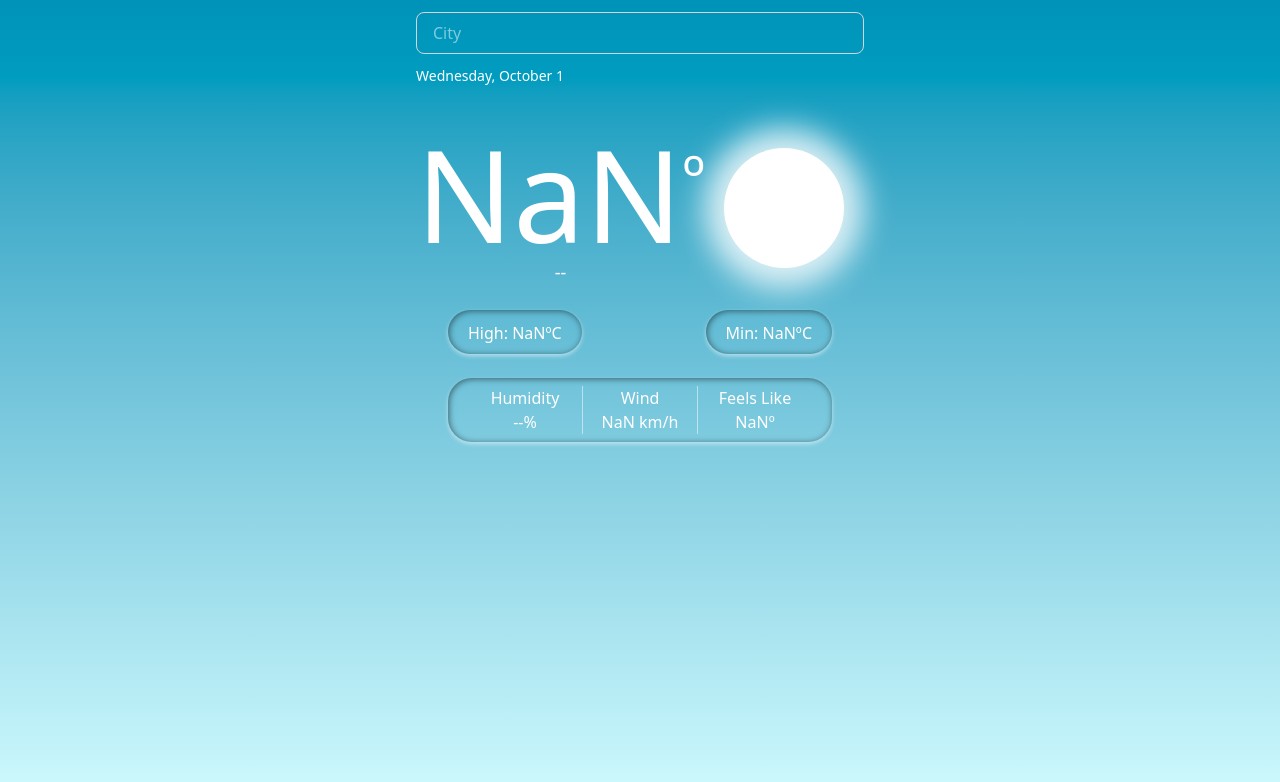
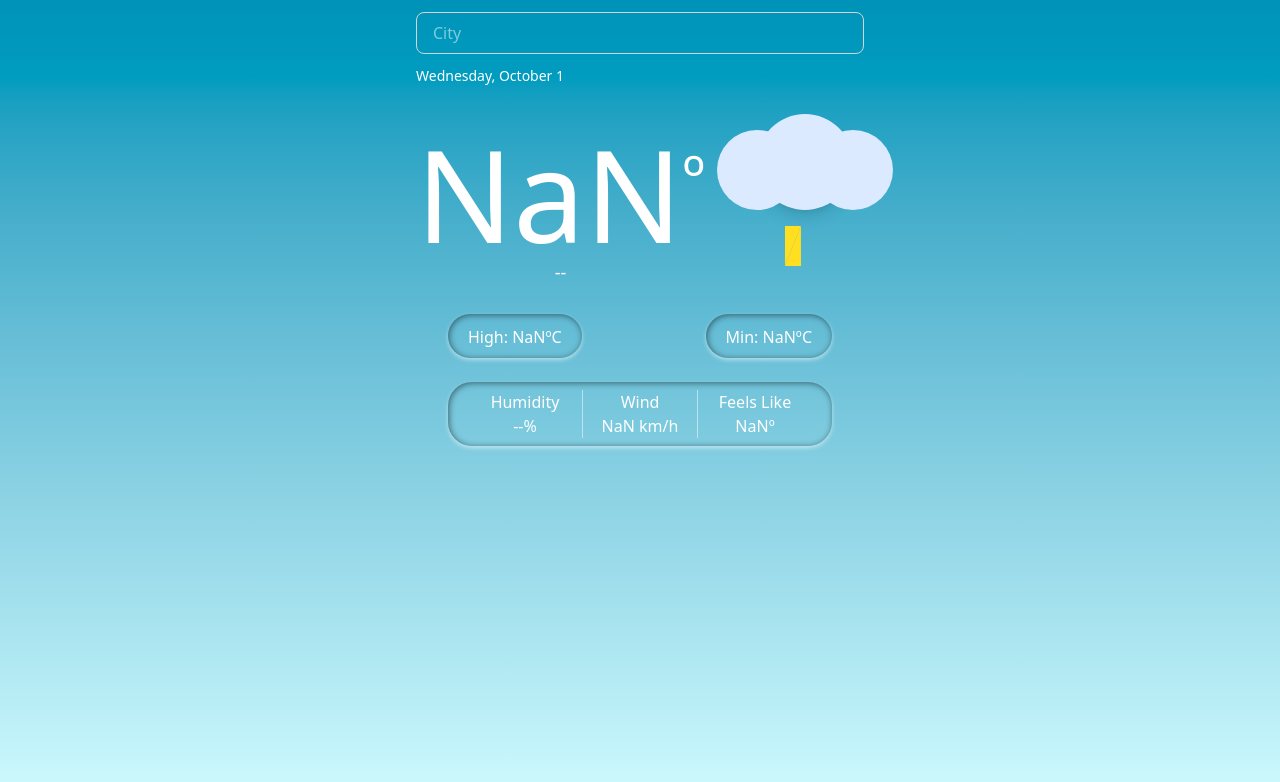
Before and after one commit to Radu-A/weather-app, a React (Vite) app: page / in a window 1280 px wide. Shown: the top 782 px of the page. Built offline with nearby package versions, Linux system fonts and the light colour scheme; no server answers.

Commit message:
started/new thunder icon

```diff
--- a/src/components/Banner.jsx
+++ b/src/components/Banner.jsx
@@ -1,4 +1,9 @@
 import WeatherIcon from "../shapes/GetShape.jsx";
+import Moon from "../shapes/Moon.jsx";
+import Rain from "../shapes/Rain.jsx";
+import Sun from "../shapes/Rain.jsx";
+import Cloud from "../shapes/Cloud.jsx";
+import Thunder from "../shapes/Thunder.jsx";
 import { capitalize } from "../utils/text.js";
 import iconSad from "../assets/icons/icon_sad.svg";
 
@@ -38,8 +43,9 @@ export default function Banner({ weatherData, error }) {
           </h1>
           <h3 className="text-lg">{desc}</h3>
         </div>
-        <div className="iconContainer flex-1 flex content-center items-center">
-          <WeatherIcon iconCode={iconCode}></WeatherIcon>
+        <div className="icon-container flex-1 flex justify-center items-center">
+          {/* <WeatherIcon iconCode={iconCode}></WeatherIcon> */}
+          <Thunder />
         </div>
       </article>
       {/* Second line */}
--- a/src/shapes/Cloud.jsx
+++ b/src/shapes/Cloud.jsx
@@ -9,9 +9,6 @@ export default function Cloud() {
 
       {/* Parte derecha */}
       <div className="absolute bottom-0 right-4 w-20 h-20 rounded-full bg-white shadow-lg"></div>
-
-      {/* Base de la nube */}
-      {/* <div className="absolute bottom-0 left-1/2 -translate-x-1/2 w-32 h-12 rounded-full bg-white shadow-lg"></div> */}
     </div>
   );
 }
--- a/src/shapes/Moon.jsx
+++ b/src/shapes/Moon.jsx
@@ -1,6 +1,6 @@
 export default function Moon() {
   return (
-    <div className="relative w-30 h-30 flex items-center justify-center">
+    <div className="relative w-30 h-30">
       {/* Aura (halo) */}
       <div className="absolute w-30 h-30 rounded-full bg-yellow-200/40 blur-xl shadow-[0_0_30px_20px_rgba(255,255,255,0.8)]"></div>
 
--- a/src/shapes/Rain.jsx
+++ b/src/shapes/Rain.jsx
@@ -1,11 +1,11 @@
 export default function Rain() {
   return (
-    <div className="relative w-40 h-40 flex flex-col items-center">
+    <div className="relative w-40 h-40 flex flex-col justify-center items-center">
       {/* Nube */}
       <div className="relative w-50 h-24">
         <div className="absolute bottom-0 left-1/2 -translate-x-1/2 w-24 h-24 rounded-full bg-blue-100 shadow-lg"></div>
-        <div className="absolute bottom-0 left-4 w-20 h-20 rounded-full bg-blue-100"></div>
-        <div className="absolute bottom-0 right-4 w-21 h-21 rounded-full bg-blue-100"></div>
+        <div className="absolute bottom-0 left-4 w-20 h-20 rounded-full bg-blue-100 shadow-lg"></div>
+        <div className="absolute bottom-0 right-4 w-21 h-21 rounded-full bg-blue-100 shadow-lg"></div>
         {/* <div className="absolute bottom-0 left-1/2 -translate-x-1/2 w-32 h-12 rounded-full bg-white shadow-lg"></div> */}
       </div>
 
--- a/src/shapes/Sun.jsx
+++ b/src/shapes/Sun.jsx
@@ -1,7 +1,5 @@
 export default function Sun() {
   return (
-    <div className="weather-icon-container flex-1 flex justify-center">
       <div className="weather-icon w-30 h-30 rounded-full  bg-white shadow-[0_0_30px_20px_rgba(255,255,255,0.8)]"></div>
-    </div>
   );
 }
--- a/src/shapes/Thunder.jsx
+++ b/src/shapes/Thunder.jsx
@@ -1,20 +1,19 @@
 // components/RainWithLightning.jsx
 export default function RainWithLightning() {
   return (
-    <div className="relative w-40 h-40 flex flex-col items-center">
+    <div className="relative w-50 h-40 flex flex-col items-center">
       {/* Nube (misma idea, medidas ajustadas a clases Tailwind estándares) */}
-      <div className="relative w-40 h-24 mb-2">
+      <div className="relative w-50 h-24 mb-2">
         <div className="absolute bottom-0 left-1/2 -translate-x-1/2 w-24 h-24 rounded-full bg-blue-100 shadow-lg"></div>
         <div className="absolute bottom-0 left-3 w-20 h-20 rounded-full bg-blue-100"></div>
         <div className="absolute bottom-0 right-3 w-20 h-20 rounded-full bg-blue-100"></div>
-        <div className="absolute bottom-0 left-1/2 -translate-x-1/2 w-32 h-12 rounded-full bg-blue-100"></div>
       </div>
 
       {/* Rayos: tres SVGs con ligeras rotaciones y offsets */}
       <div className="flex gap-4 mt-2 items-end">
         <LightningBolt className="w-5 h-10 text-yellow-300 -rotate-6 -translate-y-1 drop-shadow-sm" />
-        <LightningBolt className="w-5 h-12 text-yellow-300 rotate-6 -translate-y-2 drop-shadow-sm" />
-        <LightningBolt className="w-5 h-10 text-yellow-300 -rotate-3 -translate-y-1 drop-shadow-sm" />
+        {/* <LightningBolt className="w-5 h-12 text-yellow-300 rotate-6 -translate-y-2 drop-shadow-sm" />
+        <LightningBolt className="w-5 h-10 text-yellow-300 -rotate-3 -translate-y-1 drop-shadow-sm" /> */}
       </div>
     </div>
   );
@@ -23,12 +22,22 @@ export default function RainWithLightning() {
 /* LightningBolt: SVG simple, relleno con currentColor para poder controlarlo con clases Tailwind (text-yellow-300, etc.) */
 function LightningBolt() {
   return (
-    <svg
-      viewBox="0 0 24 36"
-      className = "w-5 h-10 text-yellow-300"
-    >
-      {/* Polígono en forma de rayo */}
-      <polygon points="9,0 18,14 12,14 21,36 10,22 15,22 9,0" fill="currentColor" />
-    </svg>
+<div className="relative w-10 h-16">
+      {/* Triángulo izquierdo */}
+      <div
+        className="absolute w-4 h-10 bg-yellow-300"
+        style={{
+          clipPath: "polygon(0 0, 100% 0, 0 100%)", // triángulo con punta abajo
+        }}
+      ></div>
+
+      {/* Triángulo derecho */}
+      <div
+        className="absolute w-4 h-10 bg-yellow-300"
+        style={{
+          clipPath: "polygon(100% 0, 100% 100%, 0 100%)", // triángulo con punta arriba
+        }}
+      ></div>
+    </div>
   );
 }
```
